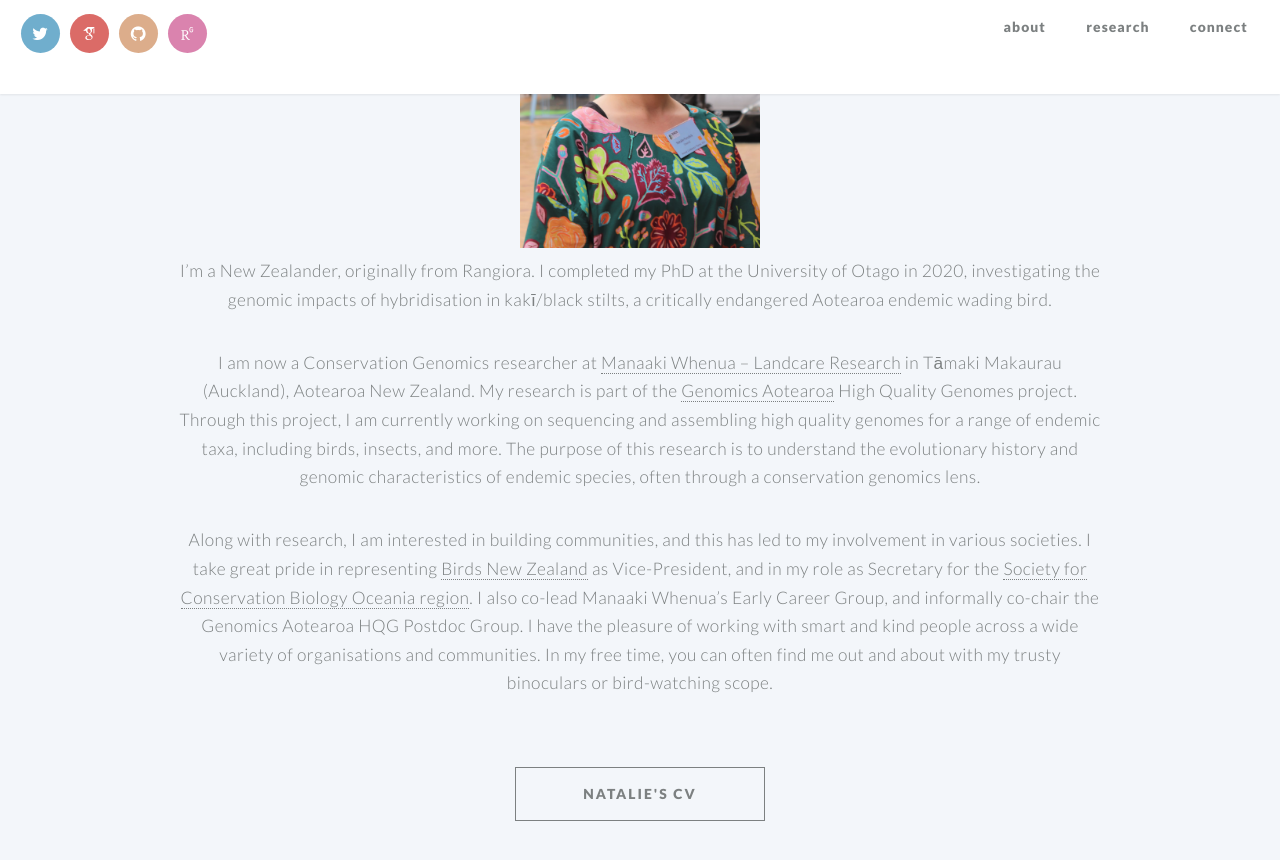
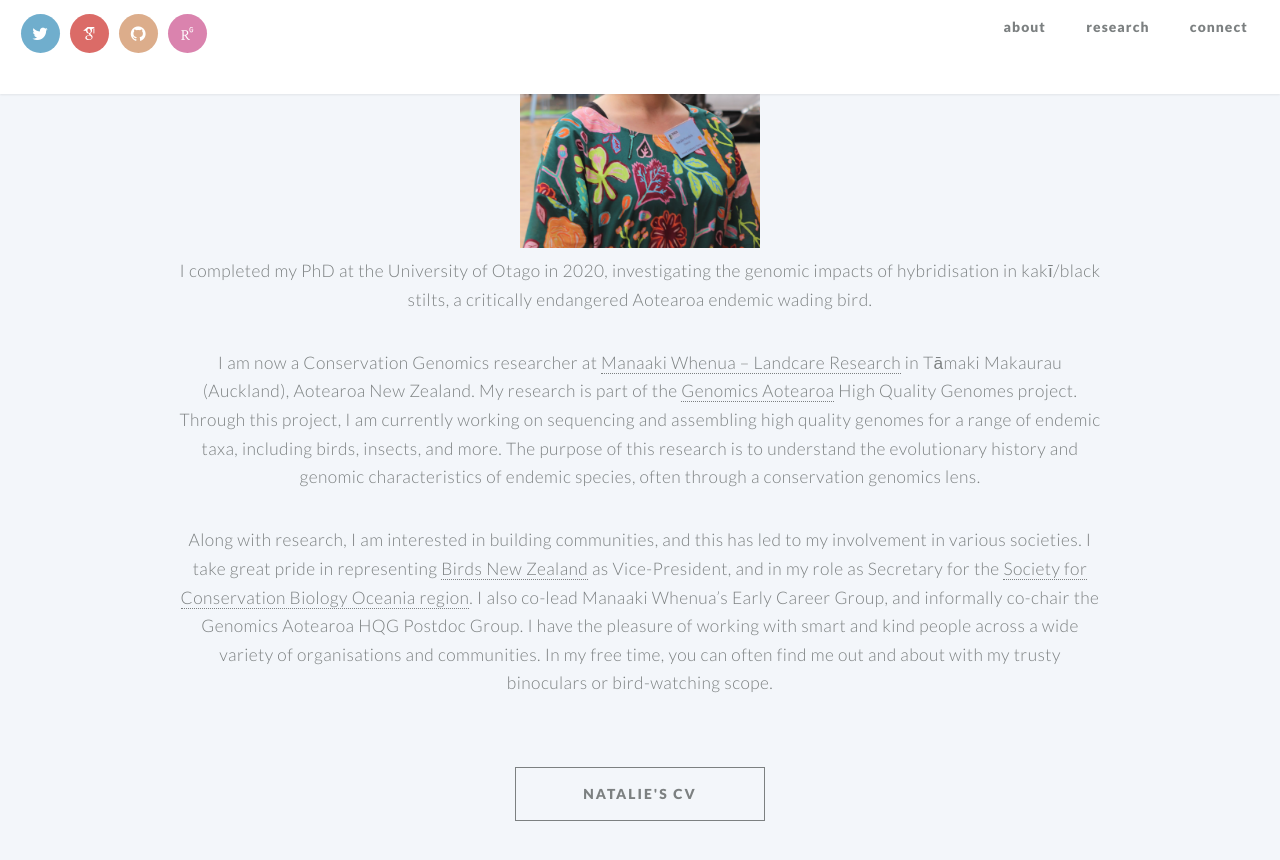
Before and after one commit to natforsdick/natforsdick.github.io, a Jekyll site: the page built from index.md, in a window 1280 px wide and 900 px high, scrolled down 1082 px. Shown: the top 860 px of the window. Built offline with Jekyll 4.4.1, drawn with Linux system fonts in a browser that asks for light colours; some web fonts are replaced.

Commit message:
Update index.md

```diff
--- a/index.md
+++ b/index.md
@@ -48,8 +48,7 @@ cta_button_label: contact Natalie # the label on the button
 </div>
 
 <!-- Ko Ngāti Pākehā te iwi, ko Rangiora whenua tupu, ko Natalie Forsdick ahau. -->
-
-I'm a New Zealander, originally from Rangiora. I completed my PhD at the University of Otago in 2020, investigating the genomic impacts of hybridisation in kakī/black stilts, a critically endangered Aotearoa endemic wading bird.
+I completed my PhD at the University of Otago in 2020, investigating the genomic impacts of hybridisation in kakī/black stilts, a critically endangered Aotearoa endemic wading bird.
 
 I am now a Conservation Genomics researcher at [Manaaki Whenua -- Landcare Research](https://www.landcareresearch.co.nz/) in Tāmaki Makaurau (Auckland), Aotearoa New Zealand. My research is part of the [Genomics Aotearoa](https://www.genomics-aotearoa.org.nz/) High Quality Genomes project. Through this project, I am currently working on sequencing and assembling high quality genomes for a range of endemic taxa, including birds, insects, and more. The purpose of this research is to understand the evolutionary history and genomic characteristics of endemic species, often through a conservation genomics lens.
 
```
